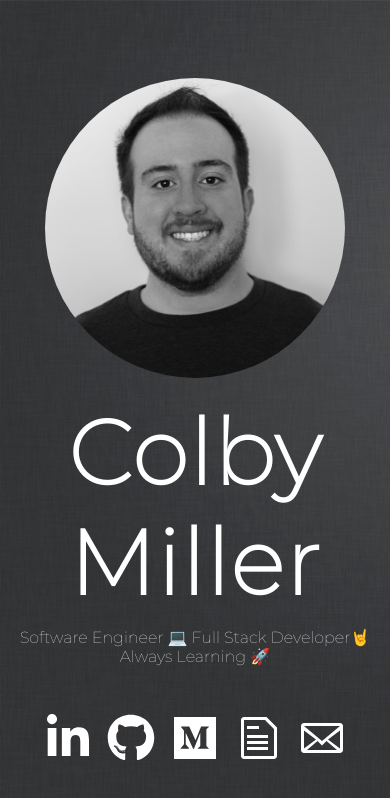
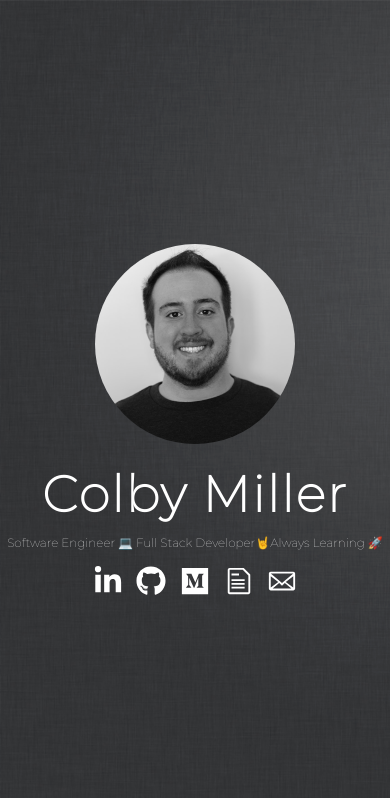
Before and after one commit to colbymillerdev/colbymillerdev.com, a Gatsby site: page / in a window 390 px wide. Built offline with nearby package versions, Linux system fonts and the light colour scheme; Gatsby itself is replaced by a stand-in of ours.

Commit message:
Updated responsive styling of text and icons. Changed document html headers.

```diff
--- a/src/components/ContactIcons.js
+++ b/src/components/ContactIcons.js
@@ -11,17 +11,33 @@ import ResumePDF from '../../files/ColbyMillerResume_WebVersion.pdf';
 
 const IconWrapper = styled.div`
   text-align: center;
-  margin-top: 3em;
+  margin-top: 2em;
+
+  @media (max-width: 425px) {
+    margin-top: 1em;
+  }
 
   & a {
     color: white;
     text-decoration: none;
-    margin-left: 2%;
-    margin-right: 2%;
+    margin-left: 1.75%;
+    margin-right: 1.75%;
   }
 `;
 
 const Icon = styled(OutboundLink)`
+  @media (max-width: 768px) {
+    font-size: 14px;
+  }
+
+  @media (max-width: 425px) {
+    font-size: 10px;
+  }
+
+  @media (max-width: 375px) {
+    font-size: 8px;
+  }
+
   &:hover {
     color: ${props => props.iconColor};
   }
--- a/src/components/Layout.js
+++ b/src/components/Layout.js
@@ -37,6 +37,7 @@ const Wrapper = styled.div`
     margin-top: 20px;
     margin-bottom: 10px;
     letter-spacing: 2px;
+    font-size: 90px;
   }
 
   & p {
--- a/src/components/PersonalInfo.js
+++ b/src/components/PersonalInfo.js
@@ -2,13 +2,37 @@ import React from 'react';
 import styled from 'styled-components';
 
 const Title = styled.h1`
-  font-size: 90px;
+  @media (max-width: 768px) {
+    font-size: 60px !important;
+  }
+
+  @media (max-width: 425px) {
+    font-size: 50px !important;
+  }
+
+  @media (max-width: 375px) {
+    font-size: 45px !important;
+  }
+`;
+
+const Description = styled.p`
+  @media (max-width: 768px) {
+    font-size: 14px !important;
+  }
+
+  @media (max-width: 425px) {
+    font-size: 12px !important;
+  }
+
+  @media (max-width: 375px) {
+    font-size: 10px !important;
+  }
 `;
 
 const PersonalInfo = () => (
   <>
     <Title>Colby Miller</Title>
-    <p>
+    <Description>
       Software Engineer{' '}
       <span role="img" aria-label="emoji">
         💻
@@ -21,7 +45,7 @@ const PersonalInfo = () => (
       <span role="img" aria-label="emoji">
         🚀
       </span>
-    </p>
+    </Description>
   </>
 );
 
--- a/src/components/ProfilePic.js
+++ b/src/components/ProfilePic.js
@@ -4,8 +4,8 @@ import styled from 'styled-components';
 import Headshot from '../assets/headshot.png';
 
 const CircleImage = styled.div`
-    width: 300px;
-    height: 300px;
+    width: 275px;
+    height: 275px;
     border-radius: 50%;
     -webkit-border-radius: 50%;
     -moz-border-radius: 50%;
@@ -14,6 +14,21 @@ const CircleImage = styled.div`
     background-position: 50% 30%;
     margin-right: auto;
     margin-left: auto;
+
+    @media (max-width: 768px) {
+      width: 225px;
+      height: 225px;
+    }
+
+    @media (max-width: 425px) {
+      width: 200px;
+      height: 200px;
+    }
+
+    @media (max-width: 375px) {
+      width: 175px;
+      height: 175px;
+    }
 `;
 
 const ProfilePic = () => (
--- a/src/pages/404.js
+++ b/src/pages/404.js
@@ -7,7 +7,7 @@ import NotFound from '../components/NotFound';
 export default () => (
   <Layout>
     <Helmet>
-      <title>Colby Miller</title>
+      <title>404 - Not Found</title>
     </Helmet>
     <NotFound />
   </Layout>
--- a/src/pages/index.js
+++ b/src/pages/index.js
@@ -9,7 +9,7 @@ import PersonalInfo from '../components/PersonalInfo';
 export default () => (
   <Layout>
     <Helmet>
-      <title>Colby Miller</title>
+      <title>Colby Miller - Software Engineer</title>
     </Helmet>
     <ProfilePic />
     <PersonalInfo />
```
Also changed, not shown: src/components/NotFound.js (+4 -4 lines).
